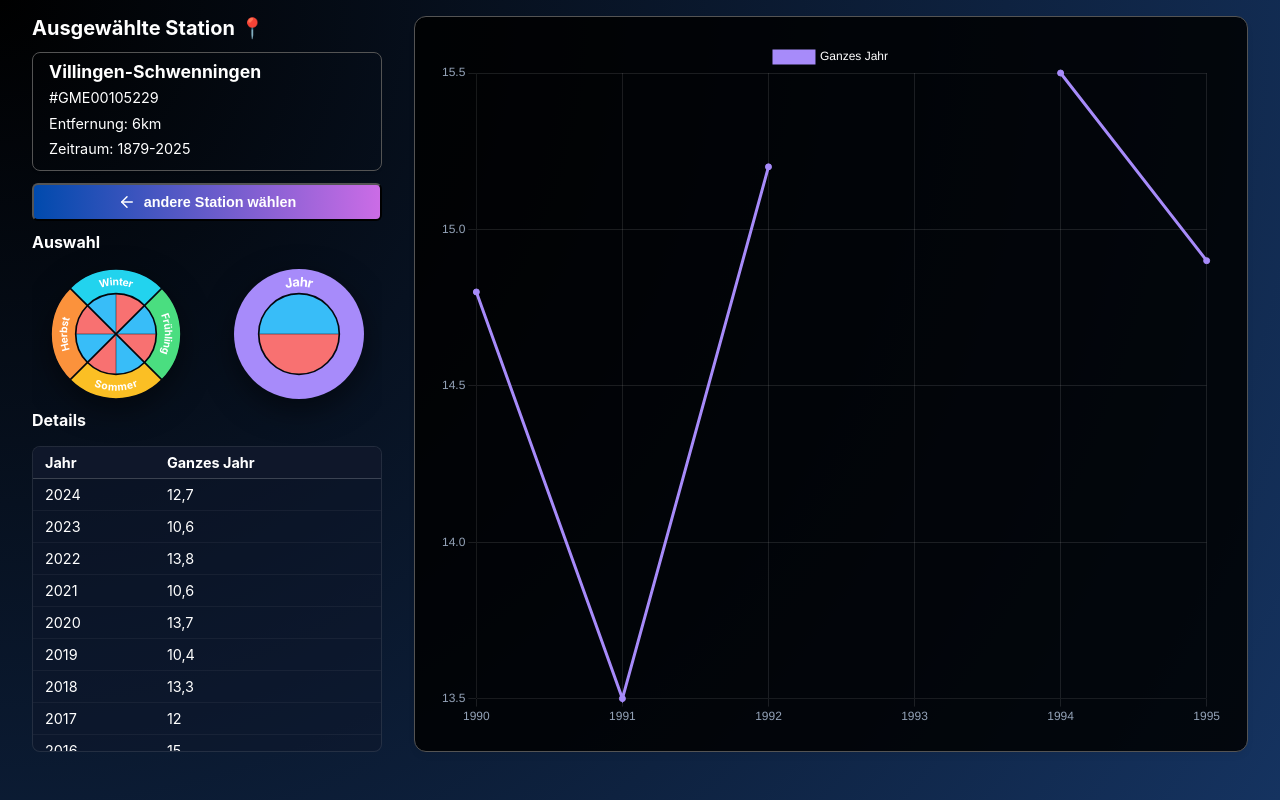
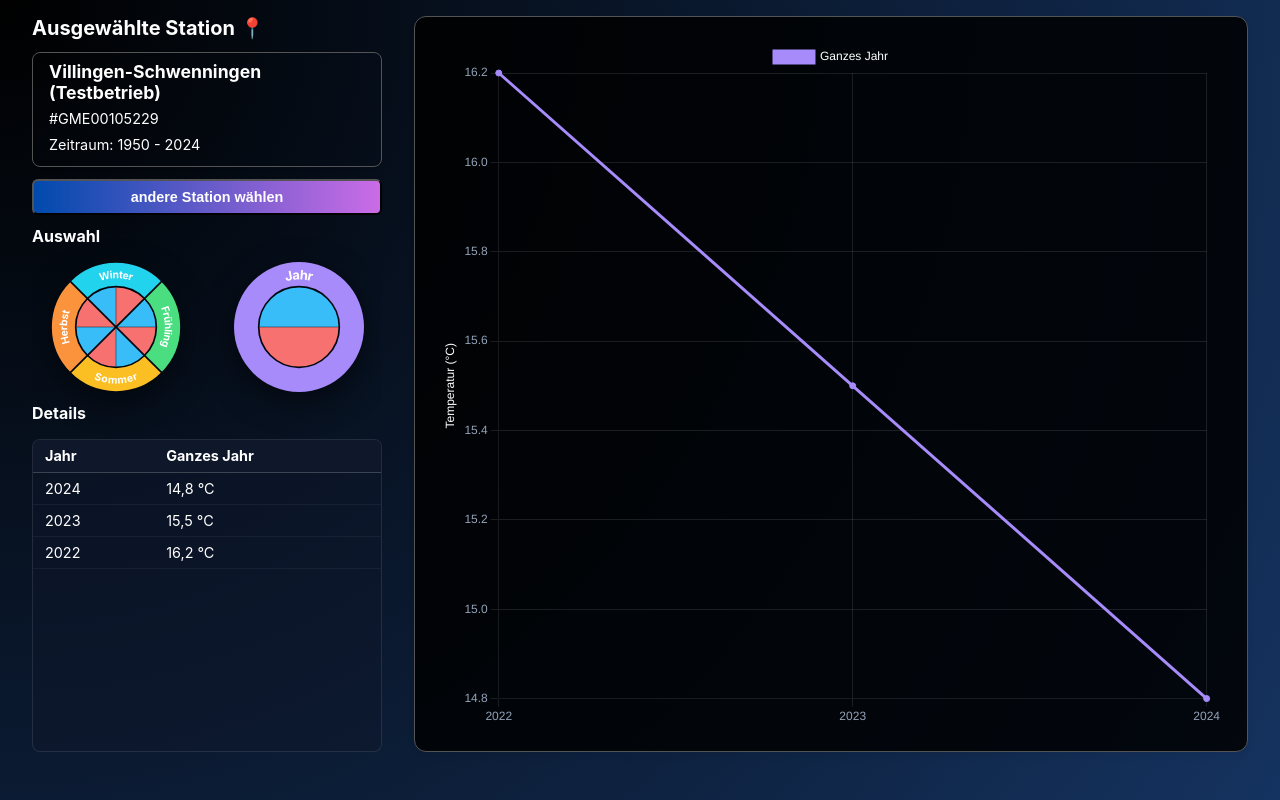
Before and after one commit to tamarawoessner/Anwendungsentwicklung-Projekt, a Vue app in the folder frontend_wetterstationsdaten/: page /analyse in a window 1280 px wide. Built offline with nearby package versions, Linux system fonts and the light colour scheme; the HTML template or start-up script is replaced by a standard one.

Commit message:
change from static to dynamic data

```diff
--- a/frontend_wetterstationsdaten/src/components/StationDetailsTable.vue
+++ b/frontend_wetterstationsdaten/src/components/StationDetailsTable.vue
@@ -14,7 +14,9 @@
           <td>{{ row.year }}</td>
 
           <td v-for="sel in selections" :key="sel" :class="getColorClass(sel)">
-            {{ row.values[sel] !== null && row.values[sel] !== undefined ? row.values[sel].toLocaleString('de-DE') : '-' }}
+            {{ row.values[sel] !== null && row.values[sel] !== undefined
+               ? row.values[sel].toLocaleString('de-DE', { minimumFractionDigits: 1, maximumFractionDigits: 1 }) + ' °C'
+               : '-' }}
           </td>
         </tr>
       </tbody>
@@ -24,41 +26,67 @@
 
 <script setup lang="ts">
 import { computed } from 'vue';
+import type { StationDataResponse } from '../types';
 
 const props = defineProps<{
-  selections: string[]
+  selections: string[],
+  data: StationDataResponse | null // Hier kommen die echten Daten rein
 }>();
 
-// Dummy-Datenstruktur
-const tableData = Array.from({ length: 50 }, (_, index) => {
-  const currentYear = 2024 - index;
+// Mapping: Welche Auswahl-Bezeichnung gehört zu welchem Datenfeld im Backend?
+const getValFromData = (year: number, selection: string) => {
+  if (!props.data) return null;
 
-  // SIMULATION EINER DATENLÜCKE: In diesen Jahren war die Station kaputt
-  if (currentYear === 1999 || currentYear === 2000) {
-    return {
-      year: currentYear,
-      values: { 'Ganzes Jahr': null, 'Winter': null, 'Winter-Kalt': null, 'Sommer-Warm': null }
-    };
+  // 1. Ganzes Jahr
+  if (selection === 'Ganzes Jahr') {
+    const point = props.data.year.data.find(p => p.year === year);
+    return point?.tmax_mean_c ?? null; // Wir nehmen hier den Max-Schnitt
   }
 
-  // SIMULATION DER NULL-GRAD-FALLE: 1995 hatte es exakt 0 Grad im Winter
-  if (currentYear === 1995) {
-     return {
-      year: currentYear,
-      values: { 'Ganzes Jahr': 12.0, 'Winter': 0, 'Winter-Kalt': -4.5, 'Sommer-Warm': 30.0 }
-    };
+  // 2. Saisons (Backend nutzt englische Keys: WINTER, SPRING, SUMMER, AUTUMN)
+  const seasonMapping: Record<string, string> = {
+    'Winter': 'WINTER',
+    'Winter-Kalt': 'WINTER',
+    'Frühling': 'SPRING',
+    'Sommer': 'SUMMER',
+    'Sommer-Warm': 'SUMMER',
+    'Herbst': 'AUTUMN'
+  };
+
+  const apiSeasonKey = seasonMapping[selection];
+  if (apiSeasonKey && props.data.seasons[apiSeasonKey]) {
+    const point = props.data.seasons[apiSeasonKey].data.find(p => p.year === year);
+
+    // Logik für "Kalt" vs "Warm"
+    if (selection.includes('Kalt')) return point?.tmin_mean_c ?? null;
+    return point?.tmax_mean_c ?? null;
   }
 
-  // Normale Jahre
-  return {
-    year: currentYear,
-    values: {
-      'Ganzes Jahr': +(10 + Math.random() * 5).toFixed(1),
-      'Winter': +(-2 + Math.random() * 5).toFixed(1),
-      'Winter-Kalt': +(-10 + Math.random() * 8).toFixed(1),
-      'Sommer-Warm': +(28 + Math.random() * 8).toFixed(1)
-    }
-  };
+  return null;
+};
+
+// Berechnet die Tabellenzeilen dynamisch basierend auf den Props
+const tableData = computed(() => {
+  if (!props.data || !props.data.year || !props.data.year.data) {
+    console.log("Tabelle; Warte noch auf korrekte Datenstruktur...");
+  return [];
+  }
+
+  // Wir nehmen alle Jahre, die das Backend liefert
+  return props.data.year.data.map(point => {
+    const year = point.year;
+
+    // Wir bauen das "values" Objekt für jede Zeile zusammen
+    const values: Record<string, number | null> = {};
+    props.selections.forEach(sel => {
+      values[sel] = getValFromData(year, sel);
+    });
+
+    return {
+      year,
+      values
+    };
+  }).sort((a, b) => b.year - a.year); // Neueste Jahre oben
 });
 
 const getColorClass = (selection: string) => {
@@ -69,6 +97,11 @@ const getColorClass = (selection: string) => {
 </script>
 
 <style scoped>
+/* Dein bestehendes CSS bleibt komplett erhalten! */
+.val-cold { color: #60a5fa; } /* Blau für kalt */
+.val-warm { color: #f87171; } /* Rot für warm */
+.val-neutral { color: #ffffff; }
+
 .table-container {
   flex: 1;
   min-height: 0;
--- /dev/null
+++ b/frontend_wetterstationsdaten/src/services/api.ts
@@ -0,0 +1,61 @@
+/*import type { StationMetaResponse, StationDataResponse } from '../types';
+
+const BASE_URL = 'http://localhost:8000';
+
+export const apiService = {
+  async getStationMeta(id: string): Promise<StationMetaResponse> {
+    const response = await fetch(`${BASE_URL}/stations/${id}/meta`);
+    if (!response.ok) throw new Error('Station-Metadaten konnten nicht geladen werden');
+    return response.json();
+  },
+
+  async getStationData(id: string): Promise<StationDataResponse> {
+    const response = await fetch(`${BASE_URL}/stations/${id}/data`);
+    if (!response.ok) throw new Error('Wetterdaten konnten nicht geladen werden');
+    return response.json();
+  }
+};
+*/
+// src/services/api.ts
+import type { StationMetaResponse, StationDataResponse } from '../types';
+
+export const apiService = {
+  // Metadaten-Mock
+  async getStationMeta(id: string): Promise<StationMetaResponse> {
+    return {
+      station: {
+        station_id: id,
+        name: 'Villingen-Schwenningen (Testbetrieb)',
+        lat: 48.06,
+        lon: 8.45
+      },
+      availability: {
+        start_year: 1950,
+        end_year: 2024
+      }
+    };
+  },
+
+  // Wetterdaten-Mock
+  async getStationData(id: string): Promise<StationDataResponse> {
+    return {
+      station: { station_id: id, name: 'Test-Station', lat: 0, lon: 0 },
+      availability: { start_year: 2000, end_year: 2024 },
+      request: { station_id: id, start_year: 2000, end_year: 2024 },
+      year: {
+        element: "BOTH" as any,
+        data: [
+          { year: 2024, tmin_mean_c: 5.2, tmax_mean_c: 14.8 },
+          { year: 2023, tmin_mean_c: 6.1, tmax_mean_c: 15.5 },
+          { year: 2022, tmin_mean_c: 4.8, tmax_mean_c: 16.2 }
+        ]
+      },
+      seasons: {
+        WINTER: { data: [] },
+        SUMMER: { data: [] },
+        SPRING: { data: [] },
+        AUTUMN: { data: [] }
+      }
+    } as StationDataResponse;
+  }
+};
--- /dev/null
+++ b/frontend_wetterstationsdaten/src/types/index.ts
@@ -0,0 +1,31 @@
+export interface StationMetaResponse {
+  station: {
+    station_id: string;
+    name: string;
+    lat: number;
+    lon: number;
+  };
+  availability: {
+    start_year: number;
+    end_year: number;
+  };
+}
+
+export interface WeatherDataPoint {
+  year: number;
+  tmin_mean_c?: number;
+  tmax_mean_c?: number;
+}
+
+export interface StationDataResponse {
+  station: any;
+  availability: any;
+  year: {
+    data: WeatherDataPoint[];
+  };
+  seasons: {
+    [key: string]: {
+      data: WeatherDataPoint[];
+    }
+  };
+}
--- a/frontend_wetterstationsdaten/src/views/StationAnalysisView.vue
+++ b/frontend_wetterstationsdaten/src/views/StationAnalysisView.vue
@@ -1,21 +1,46 @@
 <script setup lang="ts">
-import { ref } from 'vue';
+import { ref, onMounted } from 'vue';
 import { useRouter } from 'vue-router';
-import type { StationMeta } from '../types/index';
+import { apiService } from '../services/api';
+import type { StationMeta, WeatherDataPoint } from '../types/index';
 import TemperatureChart from '../components/TemperatureChart.vue';
 import RadialSeasonMenu from '../components/RadialSeasonMenu.vue';
 import StationDetailsTable from '../components/StationDetailsTable.vue';
 
 const router = useRouter();
 
-const currentStation = ref<StationMeta>({
-  id: 'GME00105229',
-  name: 'Villingen-Schwenningen',
-  distanceKm: 6,
-  period: '1879-2025'
+const currentStation = ref<any>(null);
+const stationData = ref<any>(null);
+const weatherData = ref<WeatherDataPoint[]>([]);
+const isLoading = ref(true);
+const errorMessage = ref<string | null>(null);
+const activeSelections = ref<string[]>(['Ganzes Jahr']);
+
+const loadStationData = async () => {
+  isLoading.value = true;
+  errorMessage.value = null;
+try {
+    const stationId = 'GME00105229'; // Deine Test-ID
+
+    // Wir rufen Metadaten UND Wetterdaten ab
+    const [meta, dataResponse] = await Promise.all([
+      apiService.getStationMeta(stationId),
+      apiService.getStationData(stationId)
+    ]);
+
+    currentStation.value = meta;
+    stationData.value = dataResponse;
+  } catch (err) {
+    errorMessage.value = "Verbindung zum Backend fehlgeschlagen. Läuft Docker?";
+    console.error("API Error:", err);
+  } finally {
+    isLoading.value = false;
+  }
+};
+
+onMounted(() => {
+  loadStationData();
 });
-
-const activeSelections = ref<string[]>(['Ganzes Jahr']);
 
 const toggleSelection = (bereich: string) => {
   const index = activeSelections.value.indexOf(bereich);
@@ -35,26 +60,33 @@ const goBackToSearch = () => {
 <template>
   <div class="analysis-view-container">
 
-    <main class="content-grid">
+    <div v-if="isLoading" class="state-overlay">
+      <div class="spinner"></div>
+      <p>Daten werden von der Wetterstation abgerufen...</p>
+    </div>
+
+    <div v-else-if="errorMessage" class="state-overlay error">
+      <div class="error-content">
+        <h2>Ups! Etwas lief schief.</h2>
+        <p>{{ errorMessage }}</p>
+        <button @click="loadStationData" class="btn-back">Erneut versuchen</button>
+      </div>
+    </div>
+
+    <main v-else class="content-grid">
 
       <aside class="left-column">
-
         <h2 class="section-title">Ausgewählte Station 📍</h2>
 
-      <div class="station-info-box">
-        <h3>{{ currentStation.name }}</h3>
-        <p class="station-id">#{{ currentStation.id }}</p>
-        <div class="station-details">
-          <p>Entfernung: {{ currentStation.distanceKm }}km</p>
-          <p>Zeitraum: {{ currentStation.period }}</p>
+        <div class="station-info-box" v-if="currentStation">
+          <h3>{{ currentStation.station.name }}</h3>
+          <p class="station-id">#{{ currentStation.station.station_id }}</p>
+          <div class="station-details">
+            <p>Zeitraum: {{ currentStation.availability.start_year }} - {{ currentStation.availability.end_year }}</p>
+          </div>
         </div>
-      </div>
 
         <button @click="goBackToSearch" class="btn-back">
-          <svg width="18" height="18" viewBox="0 0 24 24" fill="none" stroke="currentColor" stroke-width="2" stroke-linecap="round" stroke-linejoin="round">
-            <line x1="19" y1="12" x2="5" y2="12"></line>
-            <polyline points="12 19 5 12 12 5"></polyline>
-          </svg>
           andere Station wählen
         </button>
 
@@ -67,13 +99,19 @@ const goBackToSearch = () => {
           <div class="header-with-icon">
             <h4>Details</h4>
           </div>
-          <StationDetailsTable :selections="activeSelections" />
+          <StationDetailsTable
+            :selections="activeSelections"
+            :data="stationData"
+          />
         </div>
       </aside>
 
       <section class="right-column">
         <div class="chart-container">
-          <TemperatureChart :selections="activeSelections" />
+          <TemperatureChart
+            :selections="activeSelections"
+            :data="stationData"
+          />
         </div>
       </section>
 
@@ -215,6 +253,50 @@ const goBackToSearch = () => {
   background: rgba(255, 255, 255, 0.3);
 }
 
+.state-overlay {
+  flex: 1;
+  display: flex;
+  flex-direction: column;
+  align-items: center;
+  justify-content: center;
+  text-align: center;
+  color: white;
+}
+
+.spinner {
+  width: 50px;
+  height: 50px;
+  border: 5px solid rgba(255, 255, 255, 0.1);
+  border-top-color: #cb6ce6;
+  border-radius: 50%;
+  animation: spin 1s linear infinite;
+  margin-bottom: 1rem;
+}
+
+.error-content {
+  background: rgba(255, 0, 0, 0.1);
+  border: 1px solid #ef4444;
+  padding: 2rem;
+  border-radius: 12px;
+  display: flex;
+  flex-direction: column;
+  align-items: center;
+}
+
+.error-content h2,
+.error-content p {
+  text-align: center;
+  margin-bottom: 1rem;
+}
+
+.error-content button {
+  margin-top: 0;
+}
+
+@keyframes spin {
+  to { transform: rotate(360deg); }
+}
+
 @media screen and (min-width: 601px) and (max-width: 1024px) {
   .analysis-view-container {
     height: auto !important;
```
Also changed, not shown: frontend_wetterstationsdaten/src/components/TemperatureChart.vue (+55 -25 lines).
